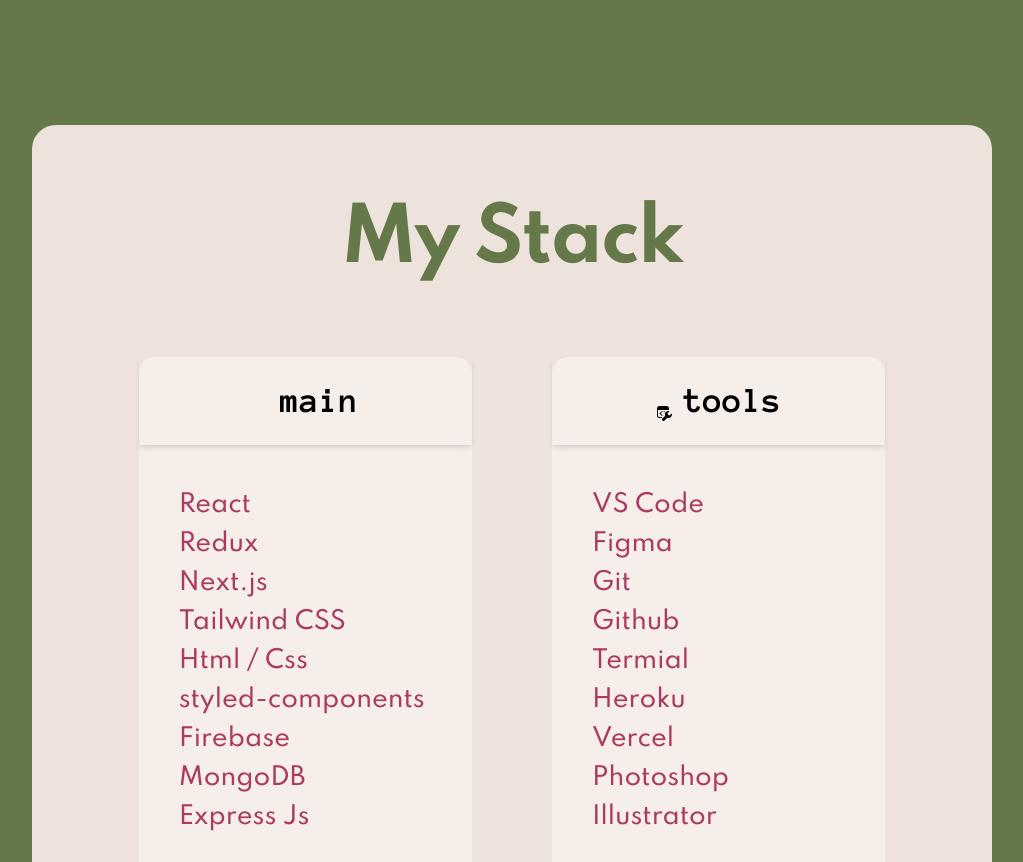
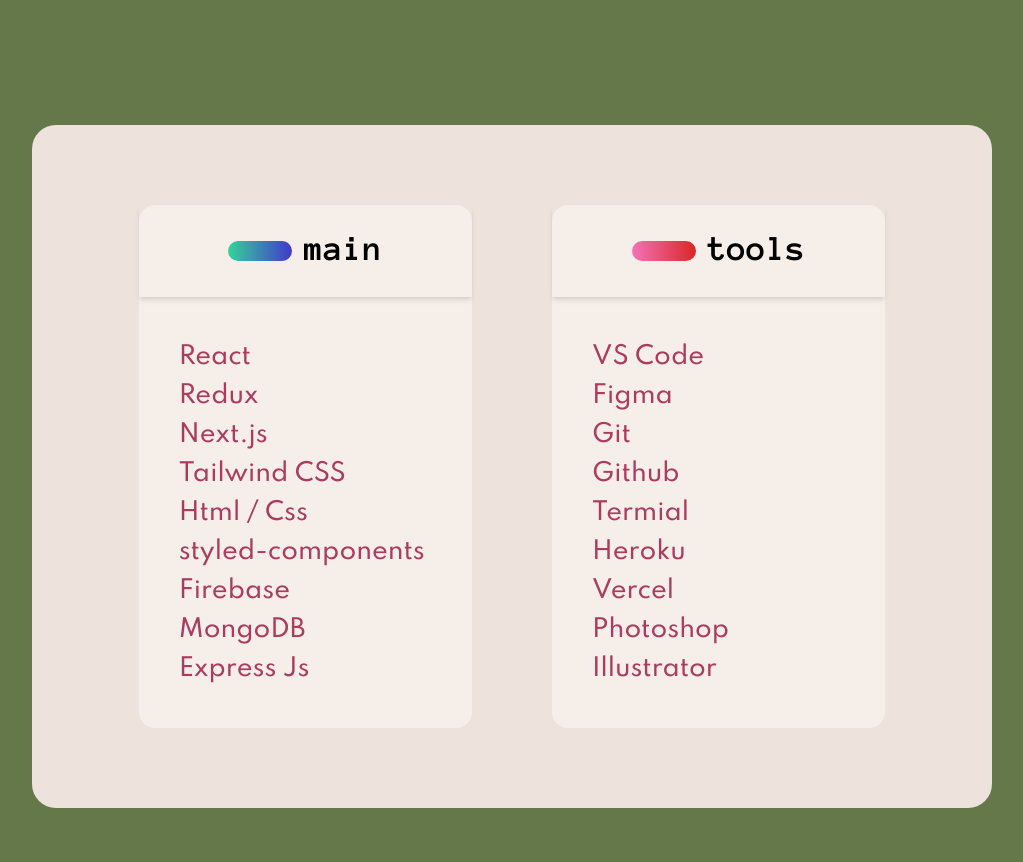
Before and after one commit to starbvuks/portfolio, a Next.js app: page / in a window 1280 px wide. Shown: the part 800-1662 px from the top of the page, without its empty margins (128-1151 px from the left). Built offline with nearby package versions, Linux system fonts and the light colour scheme; some icons are missing.

Commit message:
stack final

```diff
--- a/components/Stack.jsx
+++ b/components/Stack.jsx
@@ -28,17 +28,12 @@ const Stack = () => {
 
   return (
     <div class="flex items-center justify-center py-20 lg:py-32 bg-mainGreen">
-      <div class="flex flex-col items-center justify-center bg-backLight w-3/4 pb-20 rounded-3xl shadow-2x">
-        <div class="py-16 lg:pl-0 lg:py-20">
-          <span class="font-spartan font-bold text-mainGreen text-4xl lg:text-7xl lg:tracking-tight">
-            My Stack
-          </span>
-        </div>
+      <div class="flex flex-col items-center justify-center bg-backLight w-3/4 py-5 lg:py-20 rounded-3xl shadow-2x">
         <div class="flex flex-col lg:flex-row lg:w-full lg:gap-20 items-center lg:justify-center lg:px-20 z-10">
           <div class="bg-secondLight w-10/12 lg:w-5/12 h-full rounded-2xl">
-            <div class="flex justify-center items-center lg:items-end py-4 lg:py-6 h-5/12 gap-3 shadow-md">
-              <Icon icon="ant-design:code-filled" class="w-12 h-12" />
-              <span class="font-anon text-2xl lg:text-4xl">main</span>
+            <div class="flex justify-center items-center py-4 lg:py-6 h-5/12 gap-3 shadow-md">
+              <div class="w-10 h-3 lg:w-16 lg:h-5 bg-gradient-to-r from-green-400 to-indigo-700 rounded-full"></div>
+              <span class="font-anon text-2xl lg:text-4xl pb-1">main</span>
             </div>
             <ul class="font-spartan font-medium text-mainRed leading-normal px-12 py-5 lg:p-10 text-md lg:text-2xl lg:leading-relaxed">
               {main.map((data, index) => (
@@ -47,12 +42,9 @@ const Stack = () => {
             </ul>
           </div>
           <div class="bg-secondLight w-11/12 mt-10 lg:mt-0 lg:w-5/12 h-full rounded-2xl">
-            <div class="flex justify-center items-center lg:items-end py-4 lg:py-6 h-5/12 gap-3 shadow-md">
-              <Icon
-                icon="fluent:window-dev-tools-16-filled"
-                class="w-12 h-12"
-              />
-              <span class="font-anon text-2xl lg:text-4xl">tools</span>
+            <div class="flex justify-center items-center py-4 lg:py-6 h-5/12 gap-3 shadow-md">
+              <div class="w-10 h-3 lg:w-16 lg:h-5 bg-gradient-to-r from-pink-400 to-red-600 rounded-full"></div>
+              <span class="font-anon text-2xl lg:text-4xl pb-1">tools</span>
             </div>
             <ul class="font-spartan font-medium text-mainRed leading-normal px-12 py-5 lg:p-10 text-md lg:text-2xl lg:leading-relaxed">
               {tools.map((data, index) => (
--- a/styles/globals.css
+++ b/styles/globals.css
@@ -29,7 +29,7 @@ body::-webkit-scrollbar-track {
   background: #ede2dc;
 }
 body::-webkit-scrollbar-thumb {
-  background: #463239;
+  background: #ab3b61;
 }
 
 .bounce {
```
